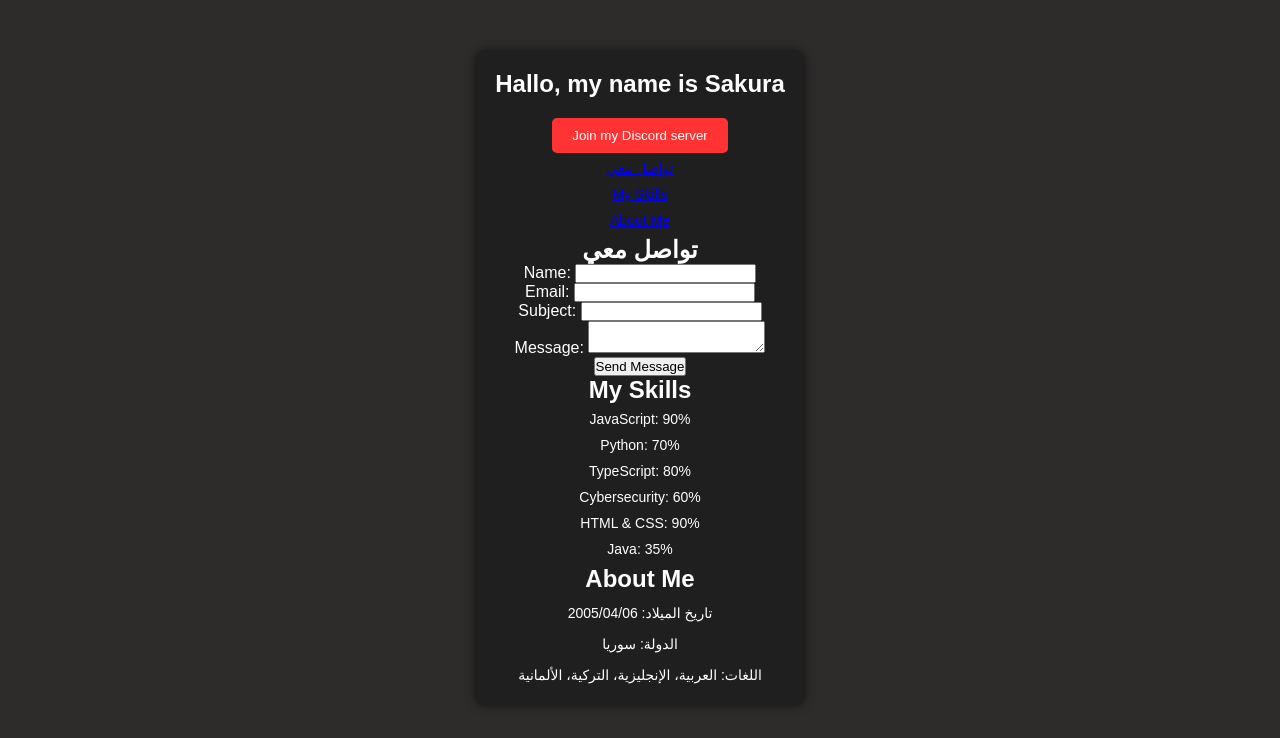
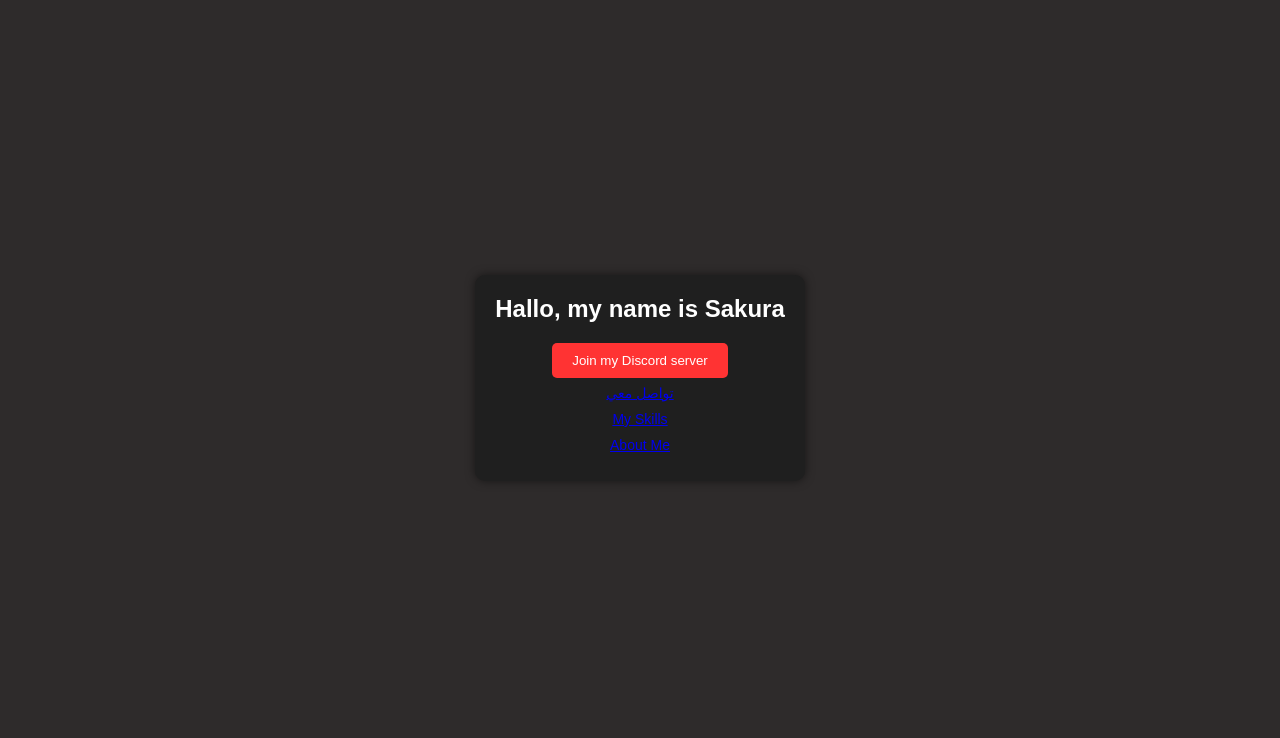
Before and after one commit to sakura374/sakura, a plain HTML site: page index.html in a window 1280 px wide. Shown: the part 62-800 px from the top of the page. Drawn offline with Linux system fonts and the light colour scheme.

Commit message:
Update index.html

```diff
--- a/index.html
+++ b/index.html
@@ -1,14 +1,15 @@
 
 <!DOCTYPE html>
-<html lang="en">
+<html lang="ar">
 <head>
     <meta charset="UTF-8">
     <meta name="viewport" content="width=device-width, initial-scale=1.0">
     <title>Sakura Portfolio</title>
+    <link rel="icon" href="assets/icon.png" type="image/png"> <!-- سطر الأيقونة الجديد -->
     <link rel="stylesheet" href="assets/style.css">
 </head>
 <body>
-    <!-- شريط علوي مع أيقونة -->
+    <!-- ترويسة علوي مع أيقونة -->
     <header class="top-bar">
         <span class="title">Sakura Portfolio</span>
         <img src="assets/icon.png" alt="Icon" class="icon">
@@ -28,43 +29,6 @@
                 <li><a href="#about">About Me</a></li>
             </ul>
         </nav>
-
-        <!-- قسم تواصل معي -->
-        <section id="contact">
-            <h2>تواصل معي</h2>
-            <form action="mailto:amiralnahar20@gmail.com" method="post" enctype="text/plain">
-                <label for="name">Name:</label>
-                <input type="text" id="name" name="name" required><br>
-                <label for="email">Email:</label>
-                <input type="email" id="email" name="email" required><br>
-                <label for="subject">Subject:</label>
-                <input type="text" id="subject" name="subject" required><br>
-                <label for="message">Message:</label>
-                <textarea id="message" name="message" required></textarea><br>
-                <input type="submit" value="Send Message">
-            </form>
-        </section>
-
-        <!-- قسم المهارات -->
-        <section id="skills">
-            <h2>My Skills</h2>
-            <ul>
-                <li>JavaScript: 90%</li>
-                <li>Python: 70%</li>
-                <li>TypeScript: 80%</li>
-                <li>Cybersecurity: 60%</li>
-                <li>HTML & CSS: 90%</li>
-                <li>Java: 35%</li>
-            </ul>
-        </section>
-
-        <!-- قسم عني -->
-        <section id="about">
-            <h2>About Me</h2>
-            <p>تاريخ الميلاد: 2005/04/06</p>
-            <p>الدولة: سوريا</p>
-            <p>اللغات: العربية، الإنجليزية، التركية، الألمانية</p>
-        </section>
     </main>
 </body>
 </html>
```
